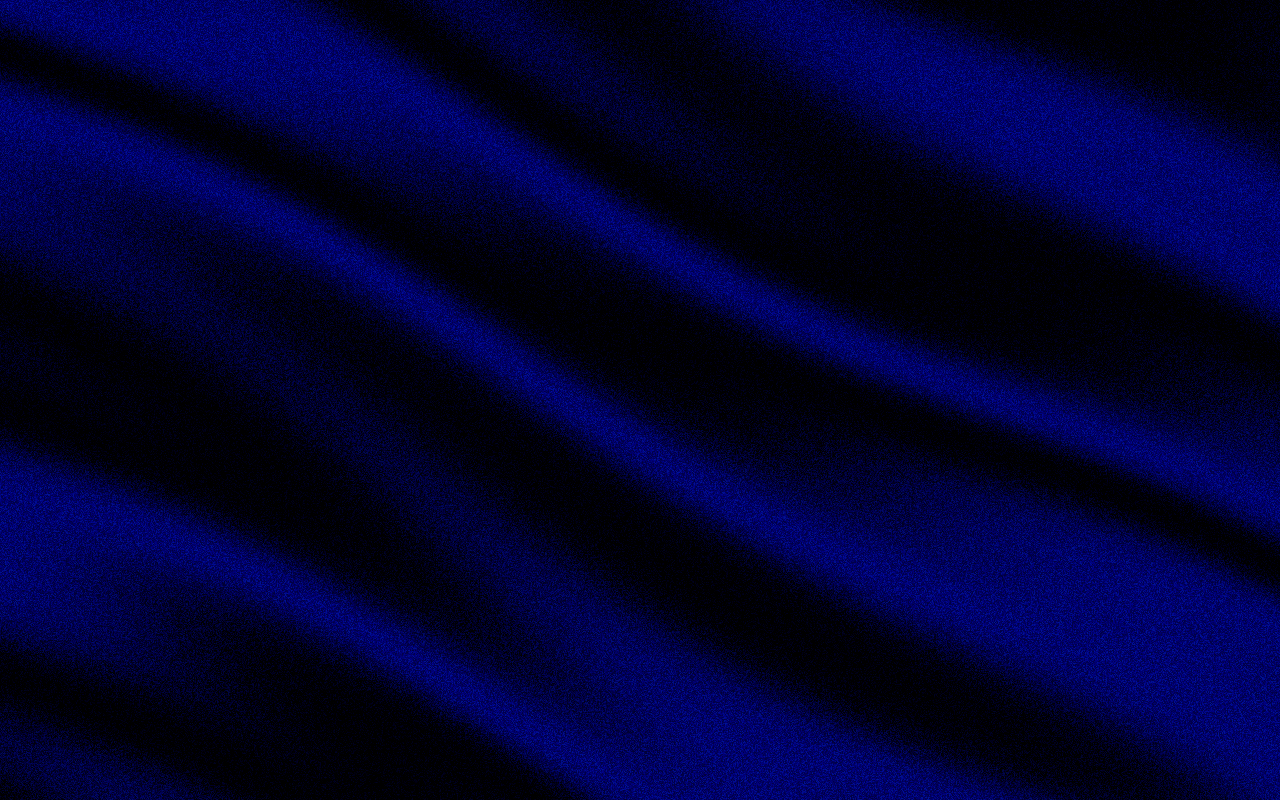
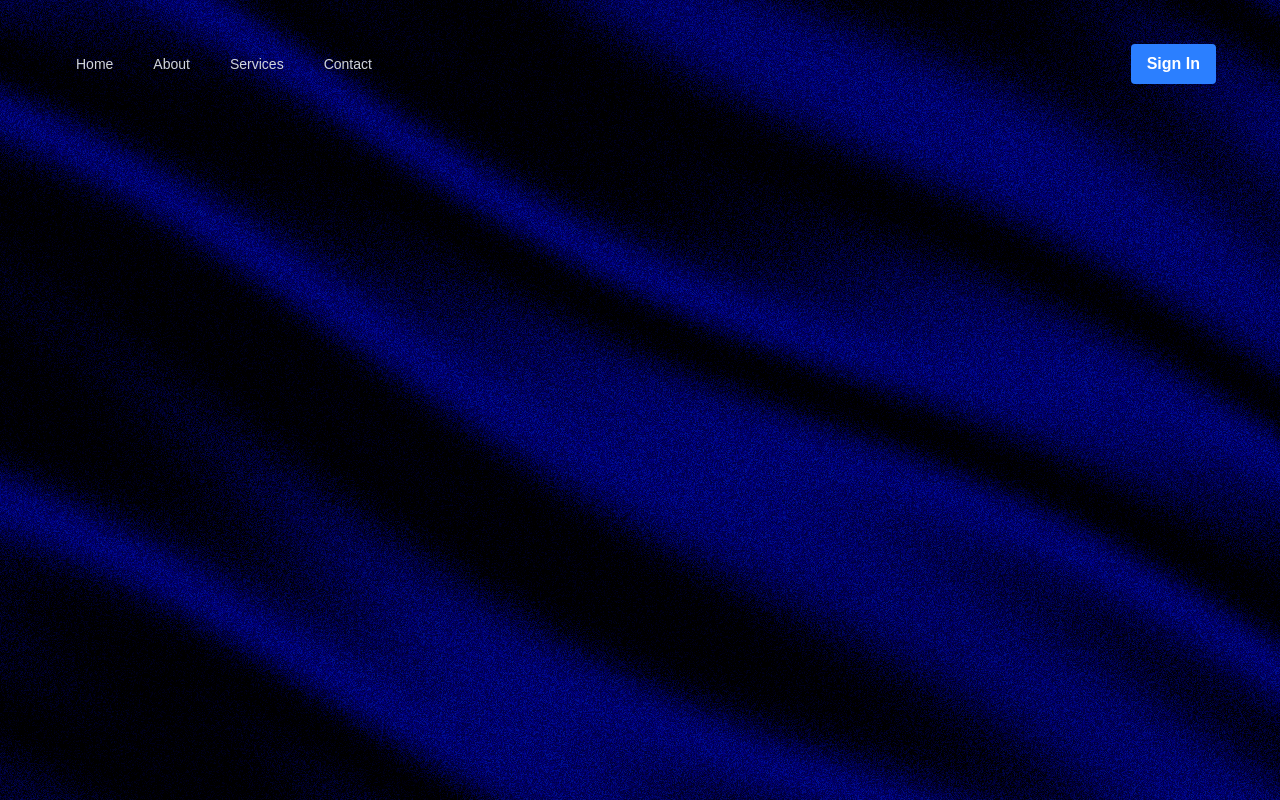
Before and after one commit to Pleasuren15/Pleasuren15.github.io, a React (Vite) app: page / in a window 1280 px wide. Built offline with nearby package versions, Linux system fonts and the light colour scheme.

Commit message:
wip: tailwind expereinceing issues

```diff
--- a/index.html
+++ b/index.html
@@ -4,6 +4,10 @@
     <meta charset="UTF-8" />
     <link rel="icon" type="image/svg+xml" href="/vite.svg" />
     <meta name="viewport" content="width=device-width, initial-scale=1.0" />
+
+    <link rel="preconnect" href="https://fonts.googleapis.com">
+    <link rel="preconnect" href="https://fonts.gstatic.com" crossorigin>
+    <link href="https://fonts.googleapis.com" rel="stylesheet">
     <title>ps-portfolio</title>
   </head>
   <body>
--- /dev/null
+++ b/postcss.config.cjs
@@ -0,0 +1,6 @@
+module.exports = {
+  plugins: {
+    tailwindcss: {},
+    autoprefixer: {},
+  },
+}
--- a/src/App.css
+++ b/src/App.css
@@ -3,6 +3,8 @@
   margin: 0 auto;
   padding: 2rem;
   text-align: center;
+  color: #ffffff;
+  font-family: 'Montserrat', sans-serif;
 }
 
 /* Make the app and root elements full-height so the background can fill the screen */
--- a/src/App.tsx
+++ b/src/App.tsx
@@ -1,4 +1,5 @@
 import './App.css'
+import Navbar from './components/Navbar'
 import Silk from './components/Silk'
 
 function App() {
@@ -9,7 +10,7 @@ function App() {
       </div>
 
       <div className="app-content">
-        {/* Page content goes here; it will sit above the Silk background */}
+        <Navbar/>
       </div>
     </div>
   )
--- /dev/null
+++ b/src/components/Navbar.tsx
@@ -0,0 +1,23 @@
+function Navbar() {
+    return (
+        <div className="mx-auto px-2 sm:px-6 lg:px-8">
+            <div className="relative flex h-16 items-center justify-between">
+                <div>
+                    <ul className="flex space-x-4">
+                        <li><a href="#" className="text-gray-300 hover:text-white px-3 py-2 rounded-md text-sm font-medium">Home</a></li>
+                        <li><a href="#" className="text-gray-300 hover:text-white px-3 py-2 rounded-md text-sm font-medium">About</a></li>
+                        <li><a href="#" className="text-gray-300 hover:text-white px-3 py-2 rounded-md text-sm font-medium">Services</a></li>
+                        <li><a href="#" className="text-gray-300 hover:text-white px-3 py-2 rounded-md text-sm font-medium">Contact</a></li>
+                    </ul>
+                </div>
+                <div>
+                    <button className="bg-blue-500 hover:bg-blue-700 text-white font-bold py-2 px-4 rounded">
+                        Sign In
+                    </button>
+                </div>
+            </div>
+        </div>
+    );
+}
+
+export default Navbar;
--- a/src/index.css
+++ b/src/index.css
@@ -1,123 +1 @@
 @import "tailwindcss";
-@import "tw-animate-css";
-
-@custom-variant dark (&:is(.dark *));
-
-@theme inline {
-  --radius-sm: calc(var(--radius) - 4px);
-  --radius-md: calc(var(--radius) - 2px);
-  --radius-lg: var(--radius);
-  --radius-xl: calc(var(--radius) + 4px);
-  --radius-2xl: calc(var(--radius) + 8px);
-  --radius-3xl: calc(var(--radius) + 12px);
-  --radius-4xl: calc(var(--radius) + 16px);
-  --color-background: var(--background);
-  --color-foreground: var(--foreground);
-  --color-card: var(--card);
-  --color-card-foreground: var(--card-foreground);
-  --color-popover: var(--popover);
-  --color-popover-foreground: var(--popover-foreground);
-  --color-primary: var(--primary);
-  --color-primary-foreground: var(--primary-foreground);
-  --color-secondary: var(--secondary);
-  --color-secondary-foreground: var(--secondary-foreground);
-  --color-muted: var(--muted);
-  --color-muted-foreground: var(--muted-foreground);
-  --color-accent: var(--accent);
-  --color-accent-foreground: var(--accent-foreground);
-  --color-destructive: var(--destructive);
-  --color-border: var(--border);
-  --color-input: var(--input);
-  --color-ring: var(--ring);
-  --color-chart-1: var(--chart-1);
-  --color-chart-2: var(--chart-2);
-  --color-chart-3: var(--chart-3);
-  --color-chart-4: var(--chart-4);
-  --color-chart-5: var(--chart-5);
-  --color-sidebar: var(--sidebar);
-  --color-sidebar-foreground: var(--sidebar-foreground);
-  --color-sidebar-primary: var(--sidebar-primary);
-  --color-sidebar-primary-foreground: var(--sidebar-primary-foreground);
-  --color-sidebar-accent: var(--sidebar-accent);
-  --color-sidebar-accent-foreground: var(--sidebar-accent-foreground);
-  --color-sidebar-border: var(--sidebar-border);
-  --color-sidebar-ring: var(--sidebar-ring);
-}
-
-:root {
-  --radius: 0.625rem;
-  --background: oklch(1 0 0);
-  --foreground: oklch(0.145 0 0);
-  --card: oklch(1 0 0);
-  --card-foreground: oklch(0.145 0 0);
-  --popover: oklch(1 0 0);
-  --popover-foreground: oklch(0.145 0 0);
-  --primary: oklch(0.205 0 0);
-  --primary-foreground: oklch(0.985 0 0);
-  --secondary: oklch(0.97 0 0);
-  --secondary-foreground: oklch(0.205 0 0);
-  --muted: oklch(0.97 0 0);
-  --muted-foreground: oklch(0.556 0 0);
-  --accent: oklch(0.97 0 0);
-  --accent-foreground: oklch(0.205 0 0);
-  --destructive: oklch(0.577 0.245 27.325);
-  --border: oklch(0.922 0 0);
-  --input: oklch(0.922 0 0);
-  --ring: oklch(0.708 0 0);
-  --chart-1: oklch(0.646 0.222 41.116);
-  --chart-2: oklch(0.6 0.118 184.704);
-  --chart-3: oklch(0.398 0.07 227.392);
-  --chart-4: oklch(0.828 0.189 84.429);
-  --chart-5: oklch(0.769 0.188 70.08);
-  --sidebar: oklch(0.985 0 0);
-  --sidebar-foreground: oklch(0.145 0 0);
-  --sidebar-primary: oklch(0.205 0 0);
-  --sidebar-primary-foreground: oklch(0.985 0 0);
-  --sidebar-accent: oklch(0.97 0 0);
-  --sidebar-accent-foreground: oklch(0.205 0 0);
-  --sidebar-border: oklch(0.922 0 0);
-  --sidebar-ring: oklch(0.708 0 0);
-}
-
-.dark {
-  --background: oklch(0.145 0 0);
-  --foreground: oklch(0.985 0 0);
-  --card: oklch(0.205 0 0);
-  --card-foreground: oklch(0.985 0 0);
-  --popover: oklch(0.205 0 0);
-  --popover-foreground: oklch(0.985 0 0);
-  --primary: oklch(0.922 0 0);
-  --primary-foreground: oklch(0.205 0 0);
-  --secondary: oklch(0.269 0 0);
-  --secondary-foreground: oklch(0.985 0 0);
-  --muted: oklch(0.269 0 0);
-  --muted-foreground: oklch(0.708 0 0);
-  --accent: oklch(0.269 0 0);
-  --accent-foreground: oklch(0.985 0 0);
-  --destructive: oklch(0.704 0.191 22.216);
-  --border: oklch(1 0 0 / 10%);
-  --input: oklch(1 0 0 / 15%);
-  --ring: oklch(0.556 0 0);
-  --chart-1: oklch(0.488 0.243 264.376);
-  --chart-2: oklch(0.696 0.17 162.48);
-  --chart-3: oklch(0.769 0.188 70.08);
-  --chart-4: oklch(0.627 0.265 303.9);
-  --chart-5: oklch(0.645 0.246 16.439);
-  --sidebar: oklch(0.205 0 0);
-  --sidebar-foreground: oklch(0.985 0 0);
-  --sidebar-primary: oklch(0.488 0.243 264.376);
-  --sidebar-primary-foreground: oklch(0.985 0 0);
-  --sidebar-accent: oklch(0.269 0 0);
-  --sidebar-accent-foreground: oklch(0.985 0 0);
-  --sidebar-border: oklch(1 0 0 / 10%);
-  --sidebar-ring: oklch(0.556 0 0);
-}
-
-@layer base {
-  * {
-    @apply border-border outline-ring/50;
-  }
-  body {
-    @apply bg-background text-foreground;
-  }
-}
--- /dev/null
+++ b/tailwind.config.cjs
@@ -0,0 +1,11 @@
+/** @type {import('tailwindcss').Config} */
+module.exports = {
+  content: [
+    './index.html',
+    './src/**/*.{js,ts,jsx,tsx,html}'
+  ],
+  theme: {
+    extend: {},
+  },
+  plugins: [],
+}
```
